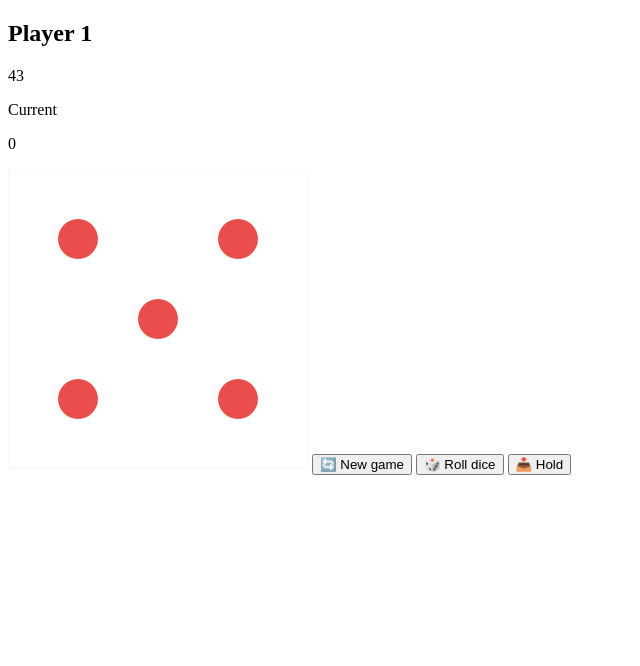
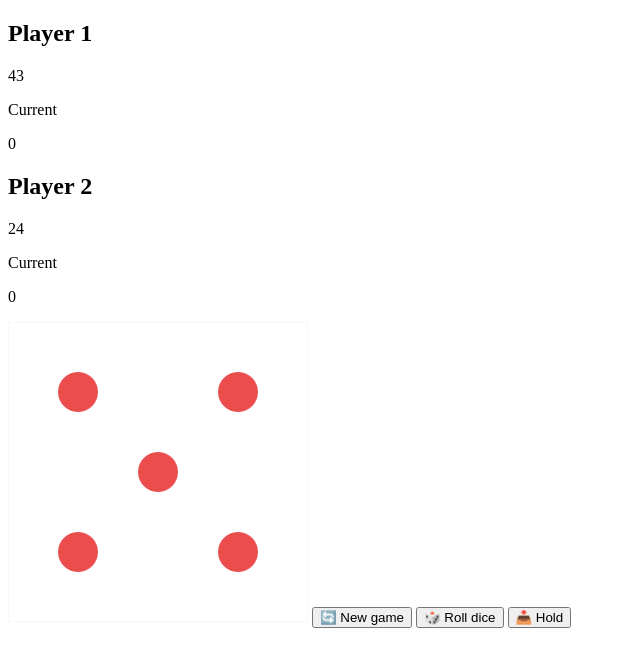
Before and after one commit to thecodedot-zz/javascript, a plain HTML site: page Dice-Game/index.html in a window 1280 px wide. Shown: the whole page, without its empty margins (0-640 px from the left). Drawn offline with Linux system fonts and the light colour scheme.

Commit message:
add player-1 section

```diff
--- a/Dice-Game/index.html
+++ b/Dice-Game/index.html
@@ -18,7 +18,12 @@
             </div>
         </section>
         <section class="player player--1">
-
+            <h2 class="name" id="name--1">Player 2</h2>
+            <p class="score" id="score--1">24</p>
+            <div class="current">
+                <p class="current-label">Current</p>
+                <p class="current-score" id="current--1">0</p>
+            </div>
         </section>
 
         <img src="img/dice-5.png" alt="Player dice" class="dice">
```
